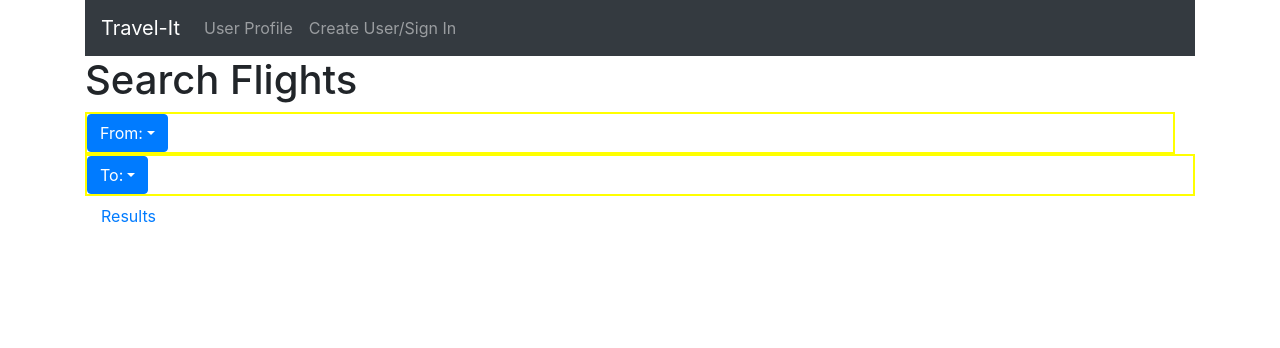
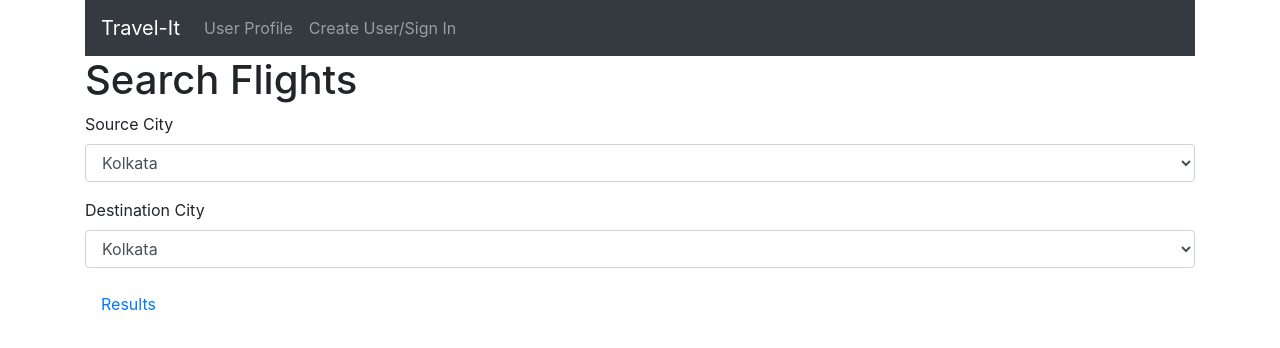
Before and after one commit to ashuchow/project2, a React (Create React App) app in the folder frontend/: page /sf in a window 1280 px wide. Shown: the top 348 px of the page. Built offline with nearby package versions, Linux system fonts and the light colour scheme.

Commit message:
Flight search and result made roughly

```diff
--- a/frontend/package.json
+++ b/frontend/package.json
@@ -11,6 +11,7 @@
     "cors": "^2.8.5",
     "dotenv": "^8.2.0",
     "express": "^4.17.1",
+    "mdbootstrap": "^4.19.1",
     "mongoose": "^5.10.14",
     "react": "^17.0.1",
     "react-bootstrap": "^1.4.0",
--- a/frontend/src/Screens/FlightResult.js
+++ b/frontend/src/Screens/FlightResult.js
@@ -1,11 +1,49 @@
 import React from 'react'
 import { Link } from 'react-router-dom';
+import {Table} from 'react-bootstrap';
+
 function resultFlight() {
     return (
+    <div>
+        <div>
+        <Table striped bordered hover>
+  <thead>
+    <tr>
+      <th>#</th>
+      <th>Flight Name</th>
+      <th>Arrival City</th>
+      <th>Departure City</th>
+    </tr>
+  </thead>
+  <tbody>
+    <tr>
+      <td>1</td>
+      <td>Mark</td>
+      <td>Otto</td>
+      <td>@mdo</td>
+    </tr>
+    <tr>
+      <td>2</td>
+      <td>Jacob</td>
+      <td>Thornton</td>
+      <td>@fat</td>
+    </tr>
+    <tr>
+      <td>3</td>
+      <td colSpan="2">Larry the Bird</td>
+      <td>@twitter</td>
+    </tr>
+  </tbody>
+</Table>
+
+        </div>
         <div>
             <h1>Show Flight Search Results</h1>
             <Link to="/bf" className="nav-link">Flight XYZ</Link>
         </div>
+
+
+    </div>
     )
 }
 
--- a/frontend/src/Screens/FlightSearch.js
+++ b/frontend/src/Screens/FlightSearch.js
@@ -1,9 +1,7 @@
 import React from 'react'
 import { Link } from 'react-router-dom';
 import 'bootstrap/dist/css/bootstrap.min.css';
-import {DropdownButton} from 'react-bootstrap';
-import Dropdown from 'react-bootstrap/Dropdown'
-
+import {Form} from 'react-bootstrap';
 
 
 
@@ -14,30 +12,29 @@ function searchFlight() {
             <h1>Search Flights</h1>
 
         </div>
-        <div className = "flex-container">
-            <div className = "flex-child arrival">
-            <DropdownButton id="dropdown-basic-button" title="From:">
-            <Dropdown.Item href="#/action-1">New Delhi</Dropdown.Item>
-            <Dropdown.Item href="#/action-2">Mumbai</Dropdown.Item>
-            <Dropdown.Item href="#/action-3">Kolkata</Dropdown.Item>
-            <Dropdown.Item href="#/action-1">Bengaluru</Dropdown.Item>
-            <Dropdown.Item href="#/action-2">Ludhiana</Dropdown.Item>
-            <Dropdown.Item href="#/action-3">Chennai</Dropdown.Item>
-            </DropdownButton>
-
-            </div>
-            <div className = "flex-child destination">
-            <DropdownButton id="dropdown-basic-button" title="To:">
-            <Dropdown.Item href="#/action-1">New Delhi</Dropdown.Item>
-            <Dropdown.Item href="#/action-2">Mumbai</Dropdown.Item>
-            <Dropdown.Item href="#/action-3">Kolkata</Dropdown.Item>
-            <Dropdown.Item href="#/action-1">Bengaluru</Dropdown.Item>
-            <Dropdown.Item href="#/action-2">Ludhiana</Dropdown.Item>
-            <Dropdown.Item href="#/action-3">Chennai</Dropdown.Item>
-            </DropdownButton>
-
-            </div>
-
+        <div>
+    <Form>
+        <Form.Group controlId="exampleForm.ControlSelect1">
+        <Form.Label>Source City</Form.Label>
+        <Form.Control as="select">
+        <option>Kolkata</option>
+        <option>Delhi</option>
+        <option>Banglore</option>
+        <option>Mumbai</option>
+        <option>Chennai</option>
+        </Form.Control>
+        </Form.Group>
+        <Form.Group controlId="exampleForm.ControlSelect1">
+        <Form.Label>Destination City</Form.Label>
+        <Form.Control as="select">
+        <option>Kolkata</option>
+        <option>Delhi</option>
+        <option>Banglore</option>
+        <option>Mumbai</option>
+        <option>Chennai</option>
+        </Form.Control>
+        </Form.Group>
+    </Form>
         </div>
         <div>
         <Link to="/rf" className="nav-link">Results</Link>
```
Also changed, not shown: 1 other file (tests, documents, lock files or other folders).
